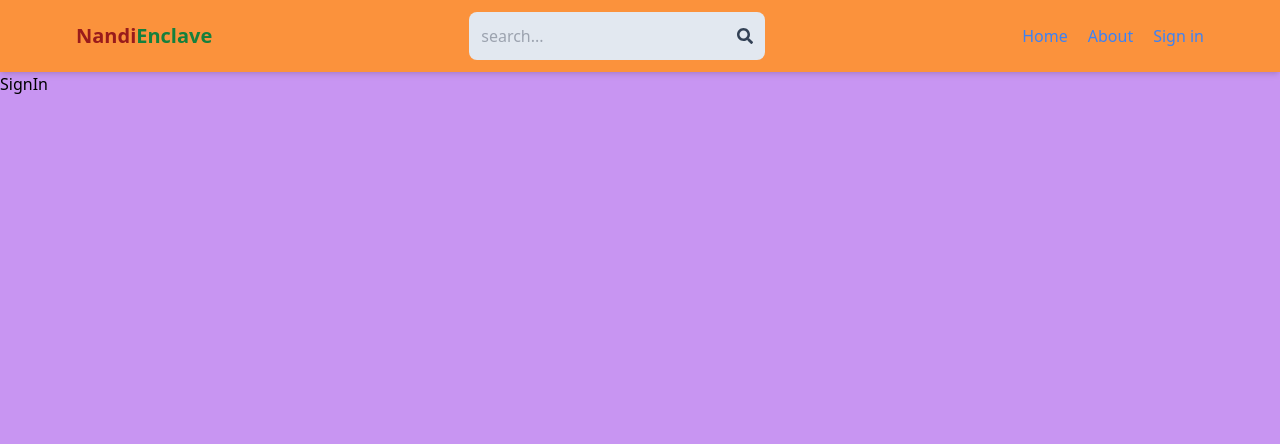
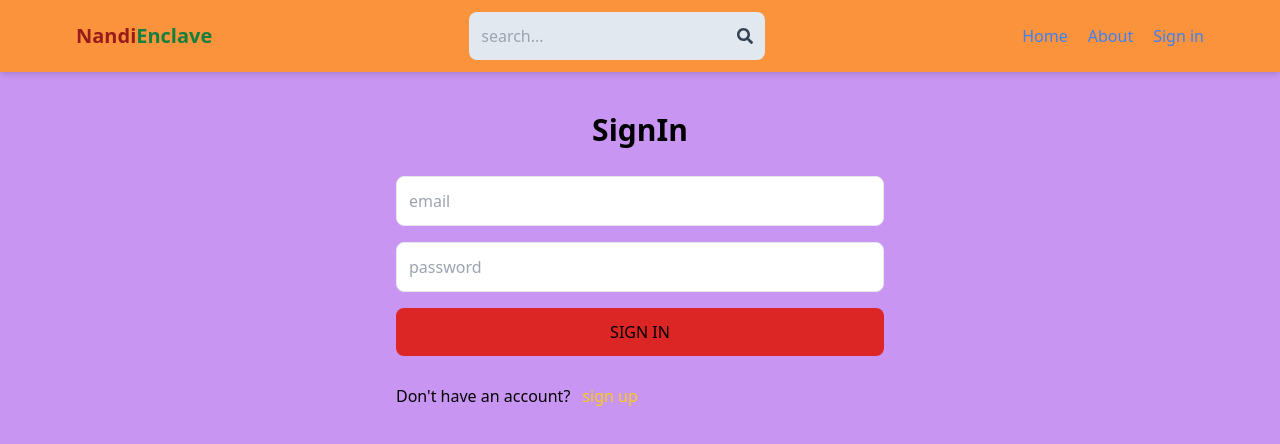
Before and after one commit to chethanchethu9535/REAL_ESTATE, a React (Vite) app in the folder client/: page /signin in a window 1280 px wide. Shown: the top 444 px of the page. Built offline with nearby package versions, Linux system fonts and the light colour scheme.

Commit message:
complete sign in page

```diff
--- a/client/src/pages/SignIn.jsx
+++ b/client/src/pages/SignIn.jsx
@@ -1,8 +1,72 @@
 
-import React from 'react'
+import { useState } from 'react';
+import { Link, useNavigate } from 'react-router-dom';
+
 
 export default function SignIn() {
+  const [formData,setFormData] = useState({});
+  const [error, setError] = useState(null);
+  const[loading, setLoading] = useState(false);
+  const navigate = useNavigate();
+  const handleChange = (e) => {
+    setFormData(
+      {
+        ...formData,[e.target.id]: e.target.value,
+      }
+    );
+
+  };
+  const handleSubmit = async (e) =>{
+    e.preventDefault();
+    try {
+      setLoading(true);
+    const res = await fetch('/api/auth/signin',
+      {
+        method: 'POST',
+        headers: {
+          'content-Type': 'application/json',
+        },
+        body: JSON.stringify(formData),
+      }
+    );
+    const data = await res.json();
+    console.log(data);
+    if (data.success ===false) {
+      setError(data.message);
+      setLoading(false);
+      return;
+    }
+    setLoading(false);
+    setError(null);
+    navigate('/');
+
+    } catch (error) {
+      setLoading(false);
+      setError(error.message);
+
+    }
+
+
+  };
+
   return (
-    <div>SignIn</div>
+    <div className='p-3 max-w-lg mx-auto'>
+      <h1 className='text-3xl text-center font-bold my-7'>SignIn</h1>
+      <form onSubmit={handleSubmit} className='flex flex-col gap-4'>
+
+        <input type='email' placeholder='email'className='border p-3 rounded-lg' id='email'  onChange={handleChange}/>
+        <input type='password' placeholder='password'className='border p-3 rounded-lg' id='password'  onChange={handleChange}/>
+      <button disabled={loading} className='bg-red-600 text-black p-3
+      rounded-lg uppercase hover:opacity-85 disabled:opacity-65'>{loading ? 'loading...' : 'sign in'}</button>
+      </form>
+      <div className='flex gap-3 mt-7'>
+        <p>Don't have an account?</p>
+        <Link to={"/signup"}>
+        <span className='text-yellow-400'> sign up</span>
+        </Link>
+
+      </div>
+      {error && <p className='text-red-950 mt-5'>{error}</p>}
+      </div>
   )
 }
```
